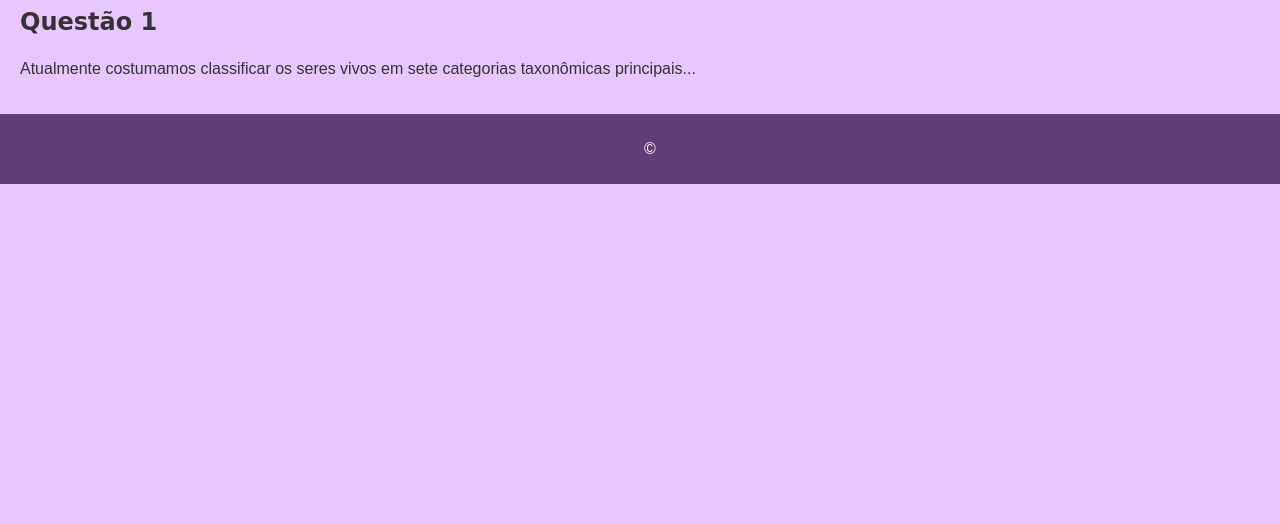
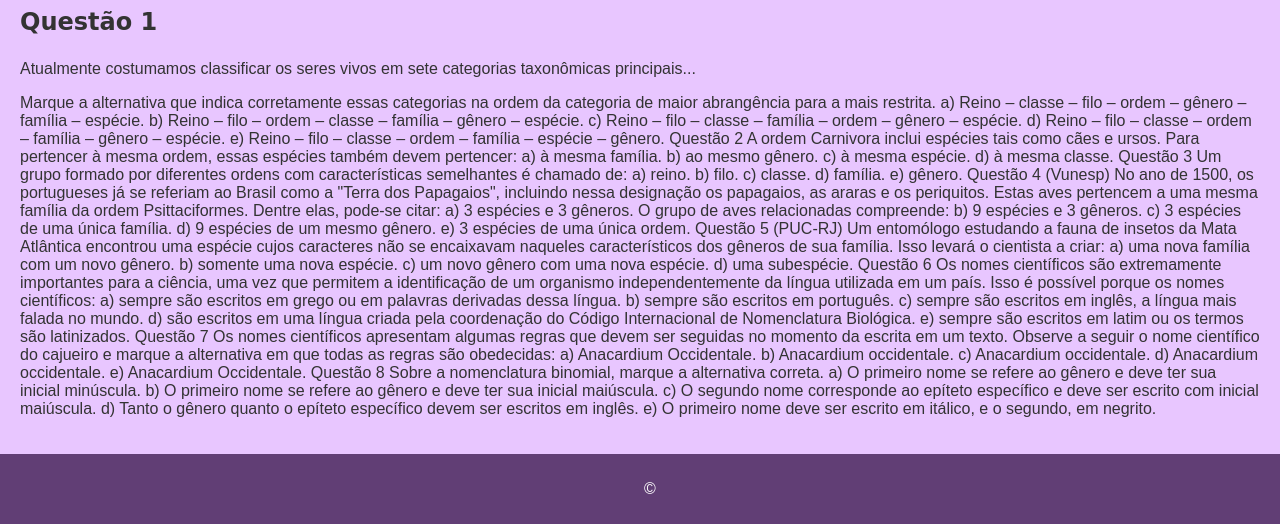
Before and after one commit to Iasmym03/Site-parecido-com-o-do-figma, a plain HTML site: page exercicios.html in a window 1280 px wide. Shown: the part 307-831 px from the top of the page. Before the commit the page ends 800 px from the top, so only its background shows below. Drawn offline with Linux system fonts and the light colour scheme.

Commit message:
Update exercicios.html

```diff
--- a/exercicios.html
+++ b/exercicios.html
@@ -22,6 +22,60 @@
         <h2>Exercícios</h2>
         <h3>Questão 1</h3>
         <p>Atualmente costumamos classificar os seres vivos em sete categorias taxonômicas principais...</p>
+        <p> Marque a alternativa que indica corretamente essas categorias na ordem da categoria de maior abrangência para a mais restrita.
+      a) Reino – classe – filo – ordem – gênero – família – espécie.
+      b) Reino – filo – ordem – classe – família – gênero – espécie.
+      c) Reino – filo – classe – família – ordem – gênero – espécie.
+      d) Reino – filo – classe – ordem – família – gênero – espécie.
+      e) Reino – filo – classe – ordem – família – espécie – gênero.
+      Questão 2
+      A ordem Carnivora inclui espécies tais como cães e ursos. Para pertencer à mesma ordem, essas espécies também devem pertencer:
+      a) à mesma família.
+      b) ao mesmo gênero.
+      c) à mesma espécie.
+      d) à mesma classe.
+      Questão 3
+      Um grupo formado por diferentes ordens com características semelhantes é chamado de:
+      a) reino.
+      b) filo.
+      c) classe.
+      d) família.
+      e) gênero.
+      Questão 4
+      (Vunesp) No ano de 1500, os portugueses já se referiam ao Brasil como a "Terra dos Papagaios", incluindo nessa designação os papagaios, as araras e os periquitos. Estas aves pertencem a uma mesma família da ordem Psittaciformes. Dentre elas, pode-se citar:
+      a) 3 espécies e 3 gêneros. O grupo de aves relacionadas compreende:
+      b) 9 espécies e 3 gêneros.
+      c) 3 espécies de uma única família.
+      d) 9 espécies de um mesmo gênero.
+      e) 3 espécies de uma única ordem.
+      Questão 5
+      (PUC-RJ) Um entomólogo estudando a fauna de insetos da Mata Atlântica encontrou uma espécie cujos caracteres não se encaixavam naqueles característicos dos gêneros de sua família. Isso levará o cientista a criar:
+      a) uma nova família com um novo gênero.
+      b) somente uma nova espécie.
+      c) um novo gênero com uma nova espécie.
+      d) uma subespécie.
+      Questão 6
+      Os nomes científicos são extremamente importantes para a ciência, uma vez que permitem a identificação de um organismo independentemente da língua utilizada em um país. Isso é possível porque os nomes científicos:
+      a) sempre são escritos em grego ou em palavras derivadas dessa língua.
+      b) sempre são escritos em português.
+      c) sempre são escritos em inglês, a língua mais falada no mundo.
+      d) são escritos em uma língua criada pela coordenação do Código Internacional de Nomenclatura Biológica.
+      e) sempre são escritos em latim ou os termos são latinizados.
+      Questão 7
+      Os nomes científicos apresentam algumas regras que devem ser seguidas no momento da escrita em um texto. Observe a seguir o nome científico do cajueiro e marque a alternativa em que todas as regras são obedecidas:
+      a) Anacardium Occidentale.
+      b) Anacardium occidentale.
+      c) Anacardium occidentale.
+      d) Anacardium occidentale.
+      e) Anacardium Occidentale.
+      Questão 8
+      Sobre a nomenclatura binomial, marque a alternativa correta.
+      a) O primeiro nome se refere ao gênero e deve ter sua inicial minúscula.
+      b) O primeiro nome se refere ao gênero e deve ter sua inicial maiúscula.
+      c) O segundo nome corresponde ao epíteto específico e deve ser escrito com inicial maiúscula.
+      d) Tanto o gênero quanto o epíteto específico devem ser escritos em inglês.
+      e) O primeiro nome deve ser escrito em itálico, e o segundo, em negrito.
+        </p>
         <!-- Continue com as demais questões -->
     </main>
 
```
